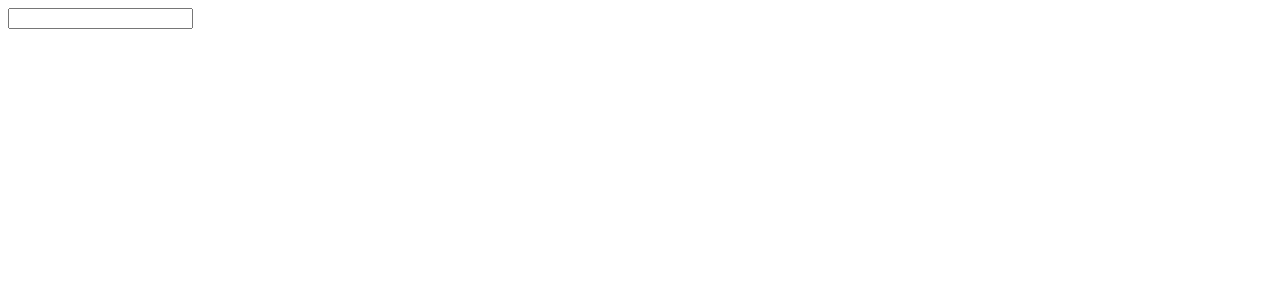
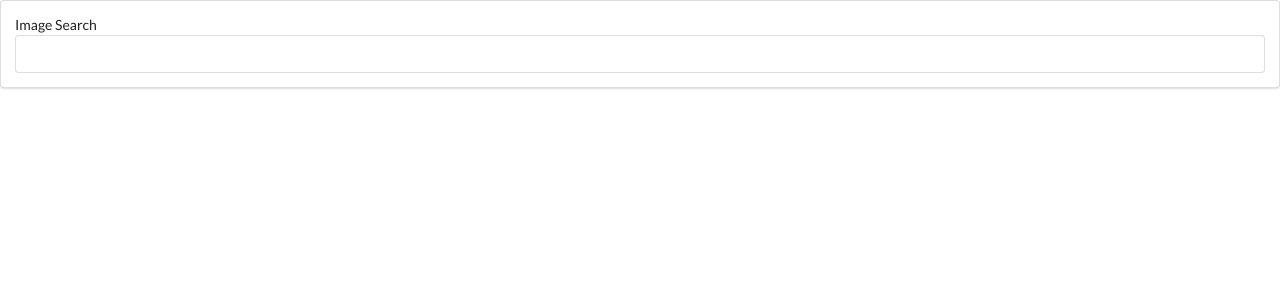
Before and after one commit to bretDC/React-Forms, a React (Create React App) app in the folder reform/: page / in a window 1280 px wide. Shown: the top 300 px of the page. Built offline with nearby package versions, Linux system fonts and the light colour scheme.

Commit message:
added semantic ui
added semantic to SearchBar.js and App.js

```diff
--- a/reform/public/index.html
+++ b/reform/public/index.html
@@ -15,6 +15,10 @@
       user's mobile device or desktop. See https://developers.google.com/web/fundamentals/web-app-manifest/
     -->
     <link rel="manifest" href="%PUBLIC_URL%/manifest.json" />
+    <link
+    rel="stylesheet"
+    href="https://cdnjs.cloudflare.com/ajax/libs/semantic-ui/2.4.1/semantic.min.css"
+  />
     <!--
       Notice the use of %PUBLIC_URL% in the tags above.
       It will be replaced with the URL of the `public` folder during the build.
--- a/reform/src/components/SearchBar.js
+++ b/reform/src/components/SearchBar.js
@@ -3,8 +3,9 @@
 class SearchBar extends React.Component {
     render() {
         return (
-            <div>
-                <form>
+            <div className="ui segment">
+                <form className="ui form">
+                    <label>Image Search</label>
                     <input type="text" />
                 </form>
             </div>
```
